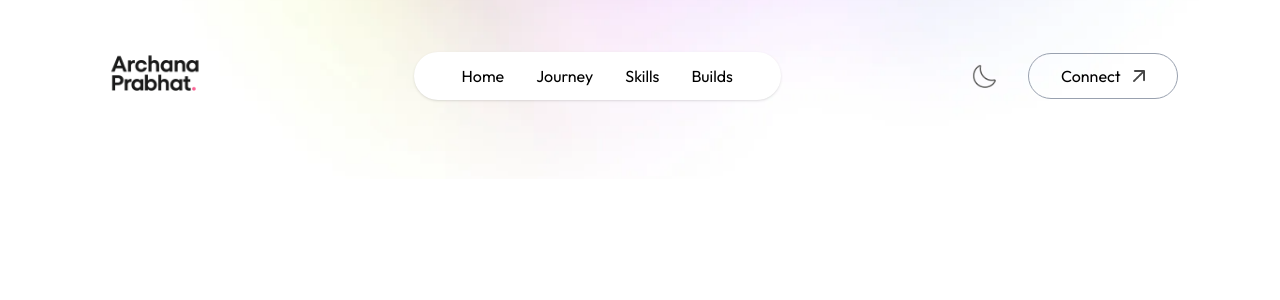
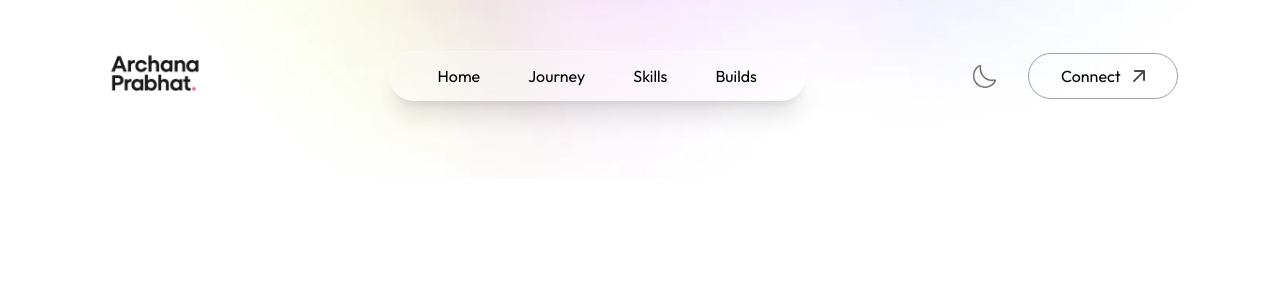
Before and after one commit to archanaprabhat/Portfolio, a Next.js app: page / in a window 1280 px wide. Shown: the top 300 px of the page. Built offline with nearby package versions, Linux system fonts and the light colour scheme; a web font is replaced by a local one.

Commit message:
Refactor Navbar component: consolidate navigation items into an array, enhance desktop styles with hover effects, and improve layout for better user experience.

```diff
--- a/app/components/Navbar.tsx
+++ b/app/components/Navbar.tsx
@@ -18,6 +18,13 @@ const Navbar = () => {
     }
   }
 
+  const navItems = [
+    { href: '#top', label: 'Home' },
+    { href: '#about', label: 'Journey' },
+    { href: '#skills', label: 'Skills' },
+    { href: '#builds', label: 'Builds' }
+  ];
+
   return (
     <>
       <div className='fixed top-0 right-0 w-11/12 -z-10 translate-y-[-80%]'>
@@ -32,29 +39,23 @@ const Navbar = () => {
           />
         </a>
 
+        {/* Desktop Navigation */}
+        <ul className='hidden md:flex items-center gap-2 lg:gap-4 rounded-full px-8 py-3 backdrop-blur-xl bg-white/20 shadow-xl border border-white/30 hover:bg-white/30 transition-all duration-300'>
+          {navItems.map((item,) => (
+            <li key={item.href} className="relative group">
+              <a
+                className='font-Ovo px-4 py-2 rounded-full transition-all duration-300 hover:bg-white/40 hover:text-pink-400 hover:scale-105 hover:shadow-md relative overflow-hidden'
+                href={item.href}
+              >
+                {item.label}
+                {/* Animated underline */}
+                <span className="absolute bottom-0 left-0 w-0 h-0.5 bg-gradient-to-r from-pink-400 to-purple-400 group-hover:w-full transition-all duration-300"></span>
 
-
-        <ul className='hidden md:flex items-center gap-6 lg:gap-8 rounded-full px-12 py-3 bg-white shadow-sm bg-opacity-50'>
-          <li>
-            <a className='font-Ovo' href='#top'>
-              Home
+                {/* Hover glow effect */}
+                <span className="absolute inset-0 rounded-full bg-gradient-to-r from-blue-400/0 to-purple-400/0 group-hover:from-blue-400/10 group-hover:to-purple-400/10 transition-all duration-300"></span>
             </a>
           </li>
-          <li>
-            <a className='font-Ovo' href='#about'>
-              Journey
-            </a>
-          </li>
-          <li>
-            <a className='font-Ovo' href='#skills'>
-              Skills
-            </a>
-          </li>
-          <li>
-            <a className='font-Ovo' href='#builds'>
-              Builds
-            </a>
-          </li>
+          ))}
         </ul>
 
         <div className='flex items-center gap-4'>
```
